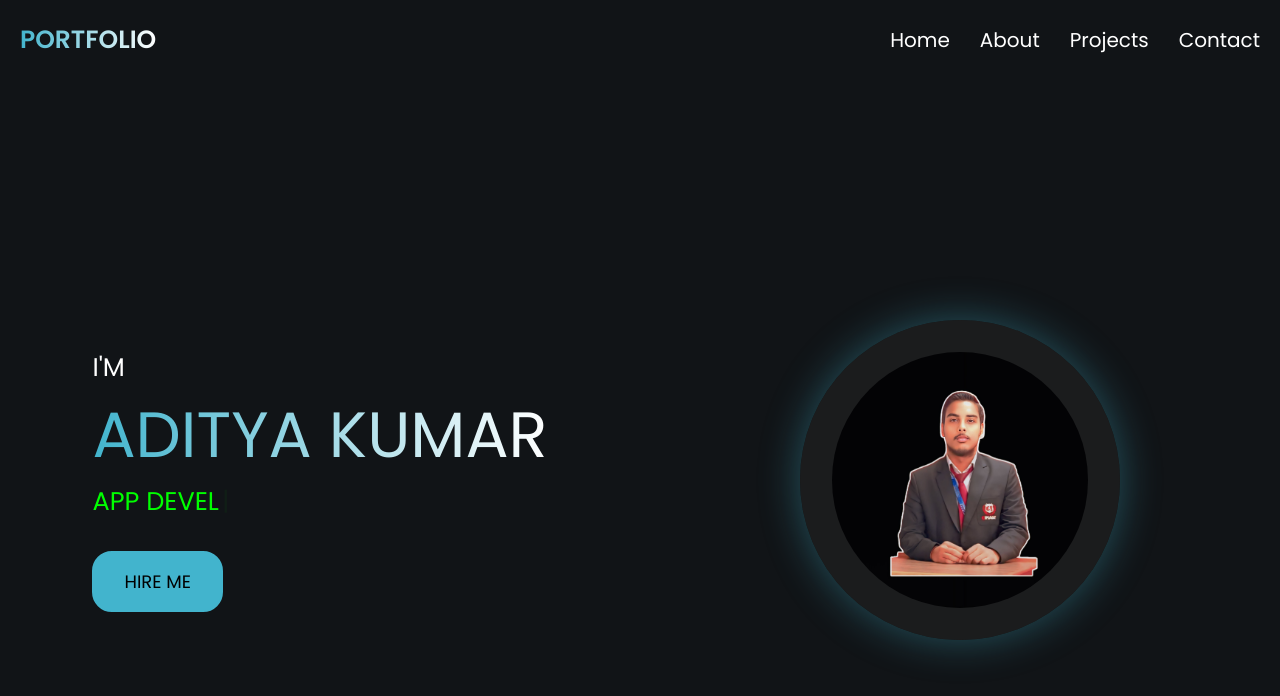
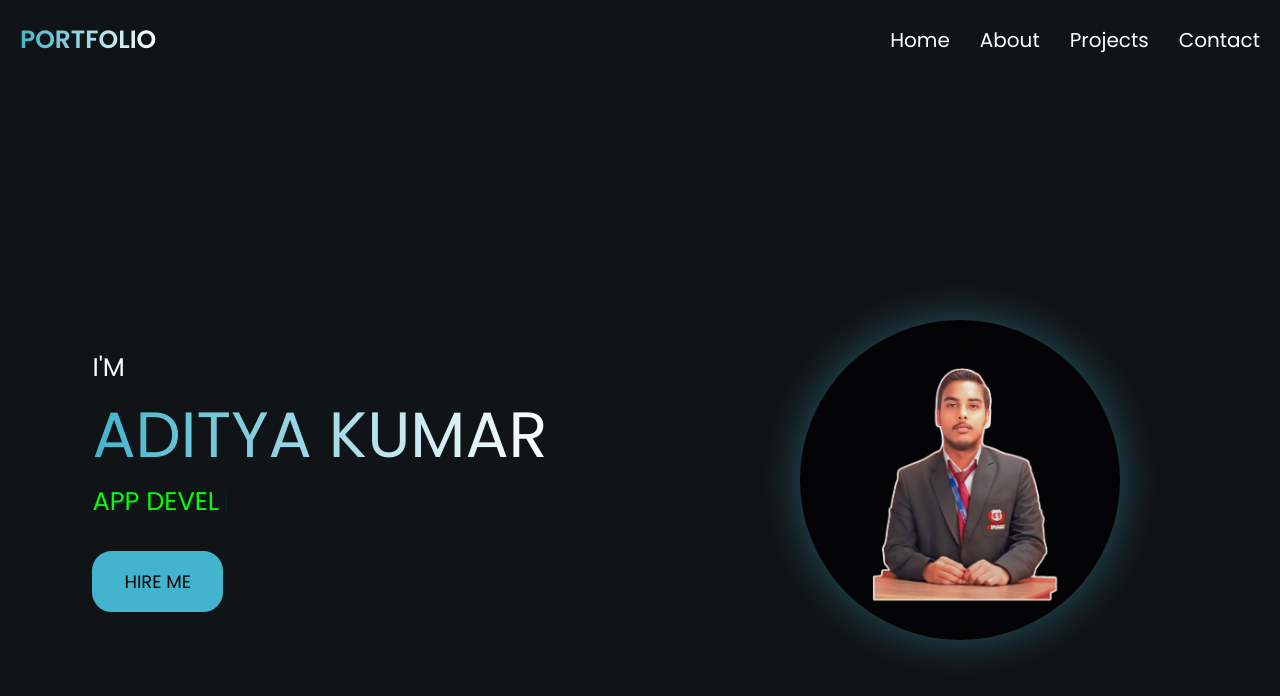
Before and after one commit to Aditya705070/1.AnimatedPortfolio, a React (Vite) app: page / in a window 1280 px wide. Shown: the top 696 px of the page. Built offline with nearby package versions, Linux system fonts and the light colour scheme.

Commit message:
Update Home.css

```diff
--- a/src/components/Home/Home.css
+++ b/src/components/Home/Home.css
@@ -15,23 +15,24 @@ overflow: hidden;
   color:white;
 }
 .righthome {
-  background: rgba(30,30,30,0.8);     /* Light black with some transparency */
-  border-radius: 50%;                 /* Makes the background circular */
-  width: 320px;                       /* Set your preferred size */
-  height: 320px;                      /* Set your preferred size */
+  background: rgba(30,30,30,0.8);
+  border-radius: 50%;
+  width: 320px;
+  height: 320px;
   display: flex;
   justify-content: center;
   align-items: center;
-  box-shadow: 0 0 40px rgba(66,180,205,0.4); /* Optional blue glow effect */
+  box-shadow: 0 0 40px rgba(66,180,205,0.4);
   margin: auto;
+  overflow: hidden;            /* Ensures nothing overflows the circle */
 }
 
 .righthome img {
-  width: 80%;              /* Slightly smaller than the container */
-  height: 80%;             /* Maintain circular shape */
+  width: 100%;                 /* Fill the container */
+  height: 100%;                /* Same as container height */
   border-radius: 50%;
-  object-fit: cover;
-  filter: none;            /* Remove any color or hue filters */
+  object-fit: cover;           /* Fit perfectly inside the circle */
+  display: block;
 }
 
 
```
